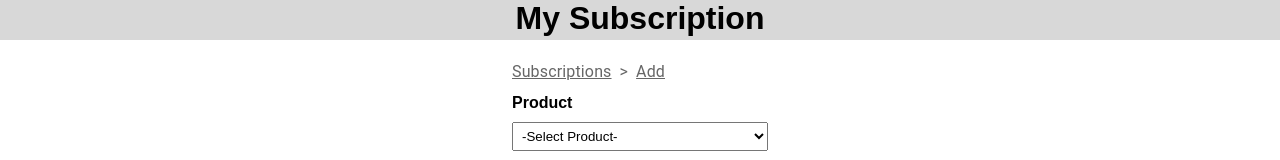
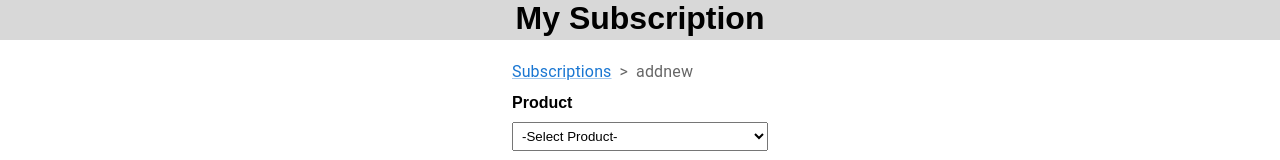
Before and after one commit to yashlande/my-subscription-assignment, a React (Create React App) app: page /addnew in a window 1280 px wide. Shown: the top 160 px of the page. Built offline with nearby package versions, Linux system fonts and the light colour scheme.

Commit message:
dynamic breadcrumb

```diff
--- a/src/components/Breadcrumb.jsx
+++ b/src/components/Breadcrumb.jsx
@@ -1,41 +1,29 @@
 import React from "react";
 import { useHistory } from "react-router-dom";
-import { Breadcrumbs, Link } from "@mui/material";
+import { Breadcrumbs, Link, Typography } from "@mui/material";
+import { withRouter } from "react-router-dom";
 
-function Breadcrumb() {
+function Breadcrumb(props) {
 
-    const history=useHistory()
-
+    const { history, location: { pathname } } = props;
+    // console.log("Pathname - ", pathname);
+    const pathnames = pathname.split("/").filter(x => x);
     return (
-        <div
-            style={{
-                // margin: "auto",
-                display: "table",
-            }}
-        >
+        <div>
             <Breadcrumbs separator=">" aria-label="breadcrumb">
-                <Link
-                    color="inherit"
-                    href="/"
-                    onClick={(event) => {
-                        event.preventDefault();
-                        history.push("/")
-                    }}
-                >
-                    Subscriptions
-                </Link>
-                <Link
-                    color="inherit"
-                    href="/addnew"
-                    onClick={(event) => {
-                        event.preventDefault();
-                    }}
-                >
-                    Add
-                </Link>
+                <Link onClick={() => history.push("/")}>Subscriptions</Link>
+                {
+                    pathnames.map((name, index) => {
+                        const routeTo = `/${pathnames.slice(0, index + 1).join("/")}`
+                        const isLast = index === pathnames.length - 1;
+                        return (
+                            isLast ? <Typography key={name}>{name}</Typography> : <Link key={name} onClick={() => history.push(routeTo)}>{name}</Link>
+                        )
+                    })
+                }
             </Breadcrumbs>
         </div>
     )
 }
 
-export default Breadcrumb
+export default withRouter(Breadcrumb);
```
